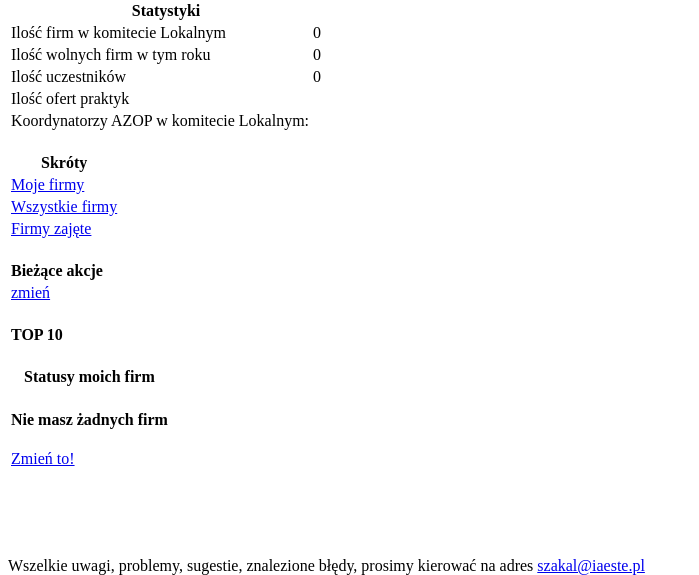
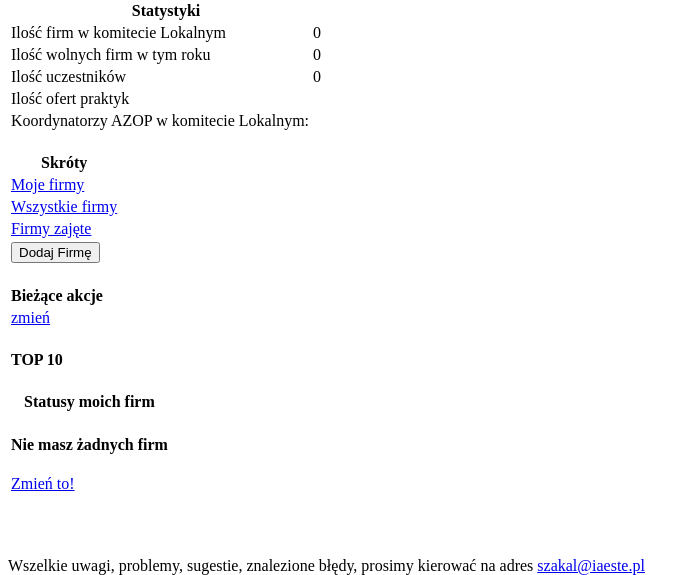
Before and after one commit to IAESTE-AGH/szakal, a Django app: page / in a window 1280 px wide. Shown: the part 225-800 px from the top of the page, without its empty margins (0-699 px from the left). Run offline with Django 3.2, Linux system fonts and the light colour scheme; the visitor is signed in with stand-in values (Sample User, id 1); data that the repository does not hold is empty.

Commit message:
Dodanie przycisku "dodaj firme"

```diff
--- a/main/templates/home.html
+++ b/main/templates/home.html
@@ -59,6 +59,13 @@
                     <a href="/company/taken">Firmy zajęte</a>
                 </td>
             </tr>
+
+            <tr>
+                <td>
+                    <a href="/company/add"><input type="submit" value="Dodaj Firmę"></a>
+                </td>
+            </tr>
+
             </tbody>
         </table>
 
```
